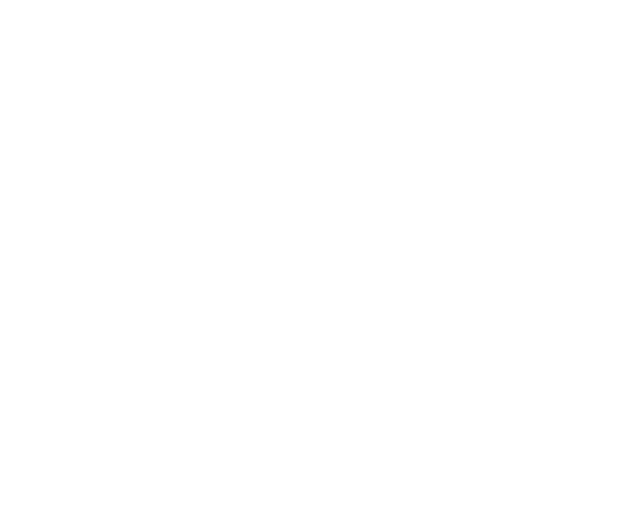
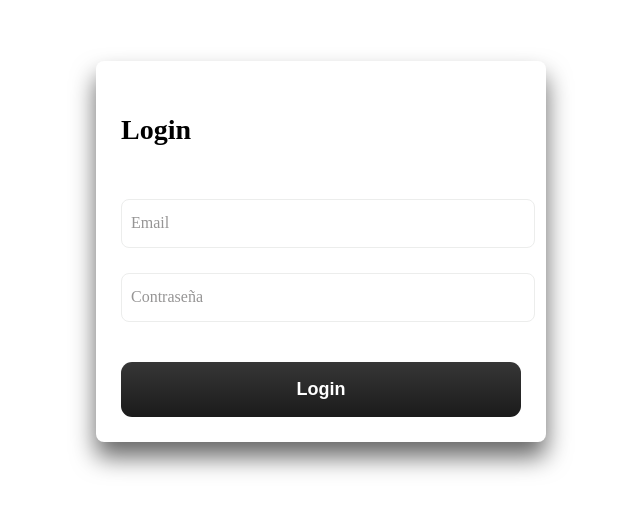
Before and after one commit to NoeOnDev/BUSQUEDA-DATOS-PERSONALES, a React (Vite) app in the folder aut-front/: page /register in a window 1280 px wide. Shown: the part 149-660 px from the top of the page, without its empty margins (319-959 px from the left). Built offline with nearby package versions, Linux system fonts and the light colour scheme.

Commit message:
Actualizar estilos de autenticación y formularios de registro

```diff
--- a/aut-front/src/assets/css/authStyle.module.css
+++ b/aut-front/src/assets/css/authStyle.module.css
@@ -4,13 +4,6 @@
 }
 
 .container {
-    width: 100%;
-    height: 100%;
-    --color: #E1E1E1;
-    background-color: #F3F3F3;
-    background-image: linear-gradient(0deg, transparent 24%, var(--color) 25%, var(--color) 26%, transparent 27%,transparent 74%, var(--color) 75%, var(--color) 76%, transparent 77%,transparent),
-        linear-gradient(90deg, transparent 24%, var(--color) 25%, var(--color) 26%, transparent 27%,transparent 74%, var(--color) 75%, var(--color) 76%, transparent 77%,transparent);
-    background-size: 55px 55px;
     display: flex;
     justify-content: center;
     align-items: center;
--- a/aut-front/src/assets/css/menuSearchStyle.module.css
+++ b/aut-front/src/assets/css/menuSearchStyle.module.css
@@ -1,11 +1,4 @@
 .menuContainer {
-    width: 100%;
-    height: 100%;
-    --color: #E1E1E1;
-    background-color: #F3F3F3;
-    background-image: linear-gradient(0deg, transparent 24%, var(--color) 25%, var(--color) 26%, transparent 27%,transparent 74%, var(--color) 75%, var(--color) 76%, transparent 77%,transparent),
-        linear-gradient(90deg, transparent 24%, var(--color) 25%, var(--color) 26%, transparent 27%,transparent 74%, var(--color) 75%, var(--color) 76%, transparent 77%,transparent);
-    background-size: 55px 55px;
     display: flex;
     justify-content: center;
     align-items: center;
--- a/aut-front/src/assets/css/searchStyle.module.css
+++ b/aut-front/src/assets/css/searchStyle.module.css
@@ -1,11 +1,4 @@
 .container {
-  width: 100%;
-  height: 100%;
-  --color: #E1E1E1;
-  background-color: #F3F3F3;
-  background-image: linear-gradient(0deg, transparent 24%, var(--color) 25%, var(--color) 26%, transparent 27%,transparent 74%, var(--color) 75%, var(--color) 76%, transparent 77%,transparent),
-      linear-gradient(90deg, transparent 24%, var(--color) 25%, var(--color) 26%, transparent 27%,transparent 74%, var(--color) 75%, var(--color) 76%, transparent 77%,transparent);
-  background-size: 55px 55px;
     flex-direction: column;
     display: flex;
     align-items: center;
--- a/aut-front/src/components/loginUserForm.jsx
+++ b/aut-front/src/components/loginUserForm.jsx
@@ -11,6 +11,7 @@
     const handleSubmit = async (event) => {
         event.preventDefault();
 
+        try {
             const response = await fetch('http://localhost:3000/login', {
                 method: 'POST',
                 headers: {
@@ -25,7 +26,15 @@
                 toast.success('Inicio de sesión exitoso');
                 setTimeout(() => { navigate('/home'); }, 1500);
             } else {
-            toast.error(data.message);
+                // Accede al primer mensaje de error y muéstralo con un toast
+                if (data.errors && data.errors.length > 0) {
+                    toast.error(data.errors[0].msg);
+                } else {
+                    toast.error('Ocurrió un error desconocido');
+                }
+            }
+        } catch (error) {
+            toast.error('Ocurrió un error al intentar iniciar sesión');
         }
     };
 
--- a/aut-front/src/components/registerUserForm.jsx
+++ b/aut-front/src/components/registerUserForm.jsx
@@ -1,3 +1,51 @@
-function RegisterUserForm() {}
+import React, { useState } from 'react';
+import { toast, ToastContainer } from 'react-toastify';
+import { useNavigate } from 'react-router-dom';
+import styles from '../assets/css/authStyle.module.css';
+
+function RegisterUserForm() {
+    const [email, setEmail] = useState('');
+    const [password, setPassword] = useState('');
+    const navigate = useNavigate();
+
+    const handleSubmit = async (event) => {
+        event.preventDefault();
+
+        const response = await fetch('http://localhost:3000/login', {
+            method: 'POST',
+            headers: {
+                'Content-Type': 'application/json',
+            },
+            body: JSON.stringify({ email, password }),
+        });
+
+        const data = await response.json();
+
+        if (response.ok) {
+            toast.success('Inicio de sesión exitoso');
+            setTimeout(() => { navigate('/home'); }, 1500);
+        } else {
+            toast.error(data.message);
+        }
+    };
+
+    return (
+        <div className={styles.container}>
+            <ToastContainer />
+            <form className={styles.formControl} onSubmit={handleSubmit}>
+            <p className={styles.title}>Login</p>
+                <div className={styles.inputField}>
+                    <input className={styles.input} type="email" value={email} onChange={(e) => setEmail(e.target.value)} required />
+                    <label className={styles.label}>Email</label>
+                </div>
+                <div className={styles.inputField}>
+                    <input className={styles.input} type="password" value={password} onChange={(e) => setPassword(e.target.value)} required />
+                    <label className={styles.label}>Contraseña</label>
+                </div>
+                <button className={styles.submitBtn} type="submit">Login</button>
+            </form>
+        </div>
+    );
+}
 
 export default RegisterUserForm;
```
Lines whose indentation alone changed are shown as unchanged.
